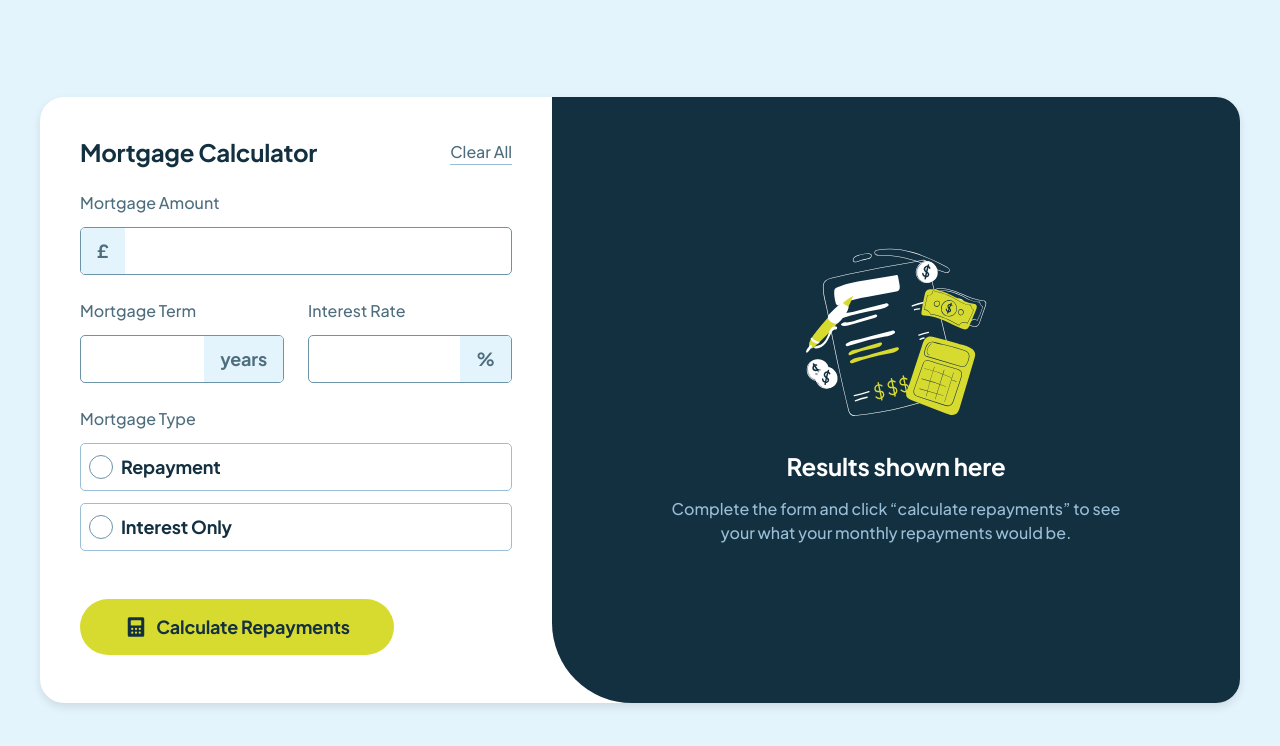
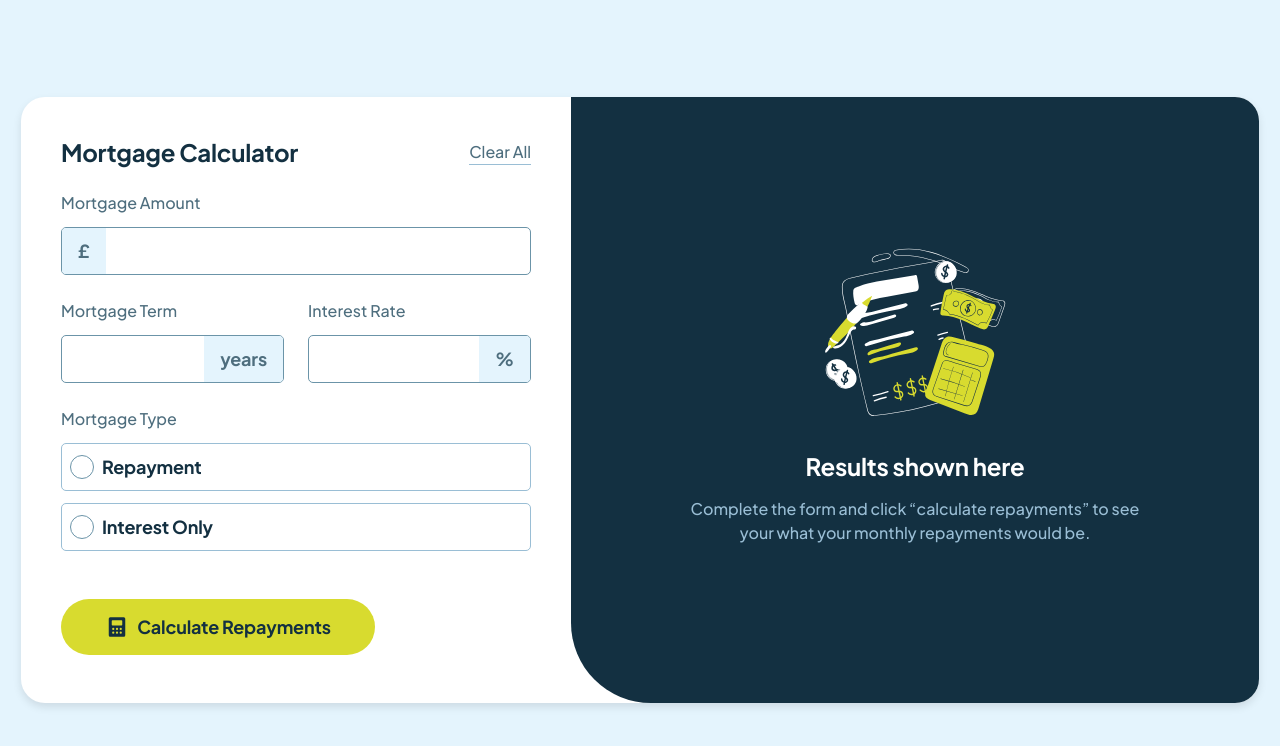
Before and after one commit to yehudahason/Mortgage-Calculator, a React (Vite) app: page / in a window 1280 px wide. Shown: the top 746 px of the page. Built offline with nearby package versions, Linux system fonts and the light colour scheme.

Commit message:
width setting

```diff
--- a/src/App.css
+++ b/src/App.css
@@ -380,7 +380,7 @@ button img {
     border-radius: 1.5rem;
   }
   .calculator {
-    width: fit-content;
+    width: 550px;
     height: 606px;
     padding: 40px;
   }
```
